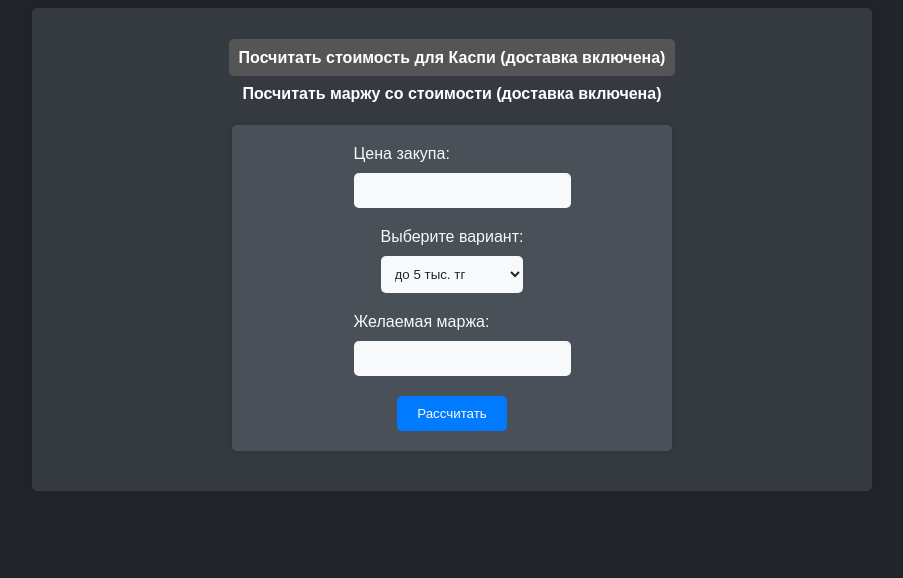
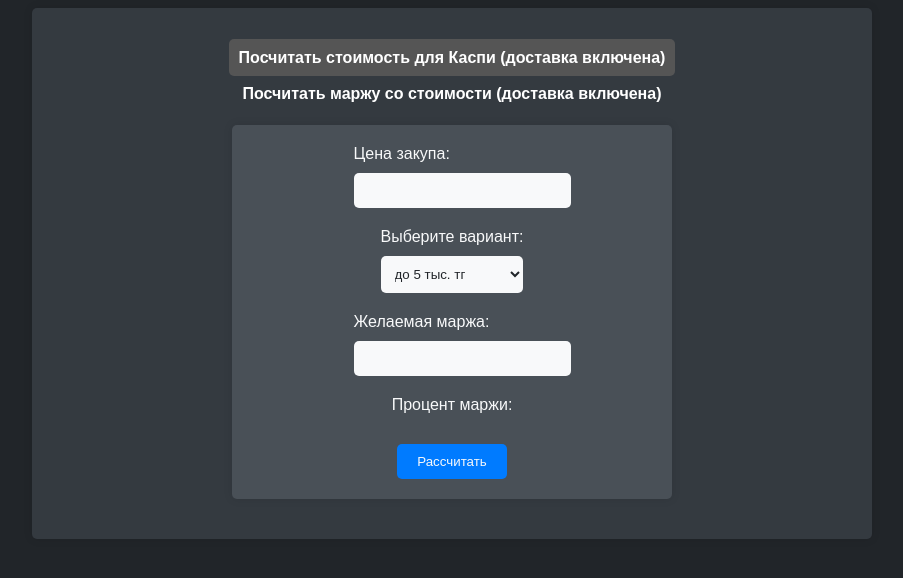
Before and after one commit to Deomid-King/calculator2025.github.io, a plain HTML site: page index.html in a window 1280 px wide. Shown: the whole page, without its empty margins (188-1091 px from the left). Drawn offline with Linux system fonts and the light colour scheme.

Commit message:
Update index.html

```diff
--- a/index.html
+++ b/index.html
@@ -28,6 +28,10 @@
 				<label for="result">Желаемая маржа:</label>
 				<input type="number" id="result" name="result">
 			</div>
+			<div class="form-group">
+				<label for="procent">Процент маржи:</label>
+				<output type="number" id="procent" name="procent">
+			</div>
 			<button type="button" onclick="calculate()">Рассчитать</button>
 		</form>
 		<div id="output"></div>
```
